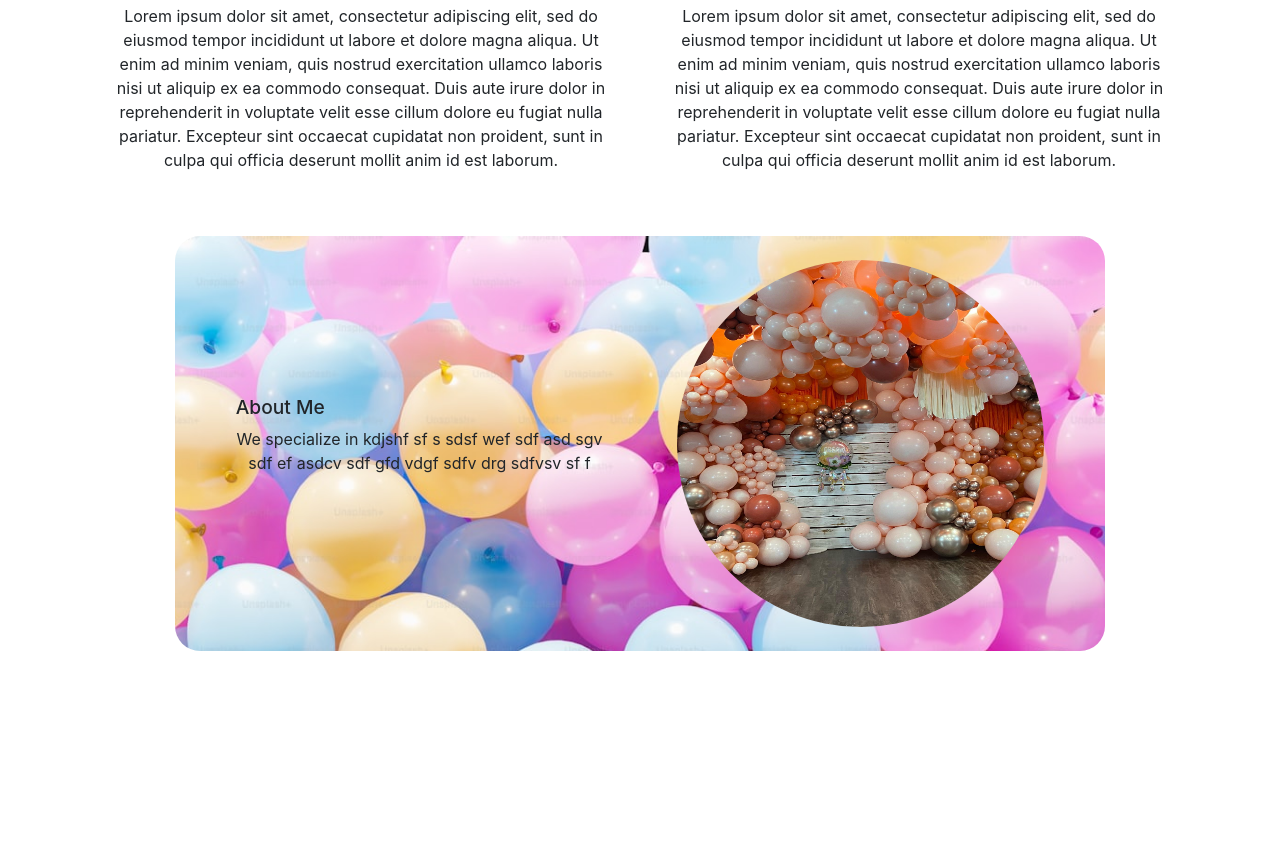
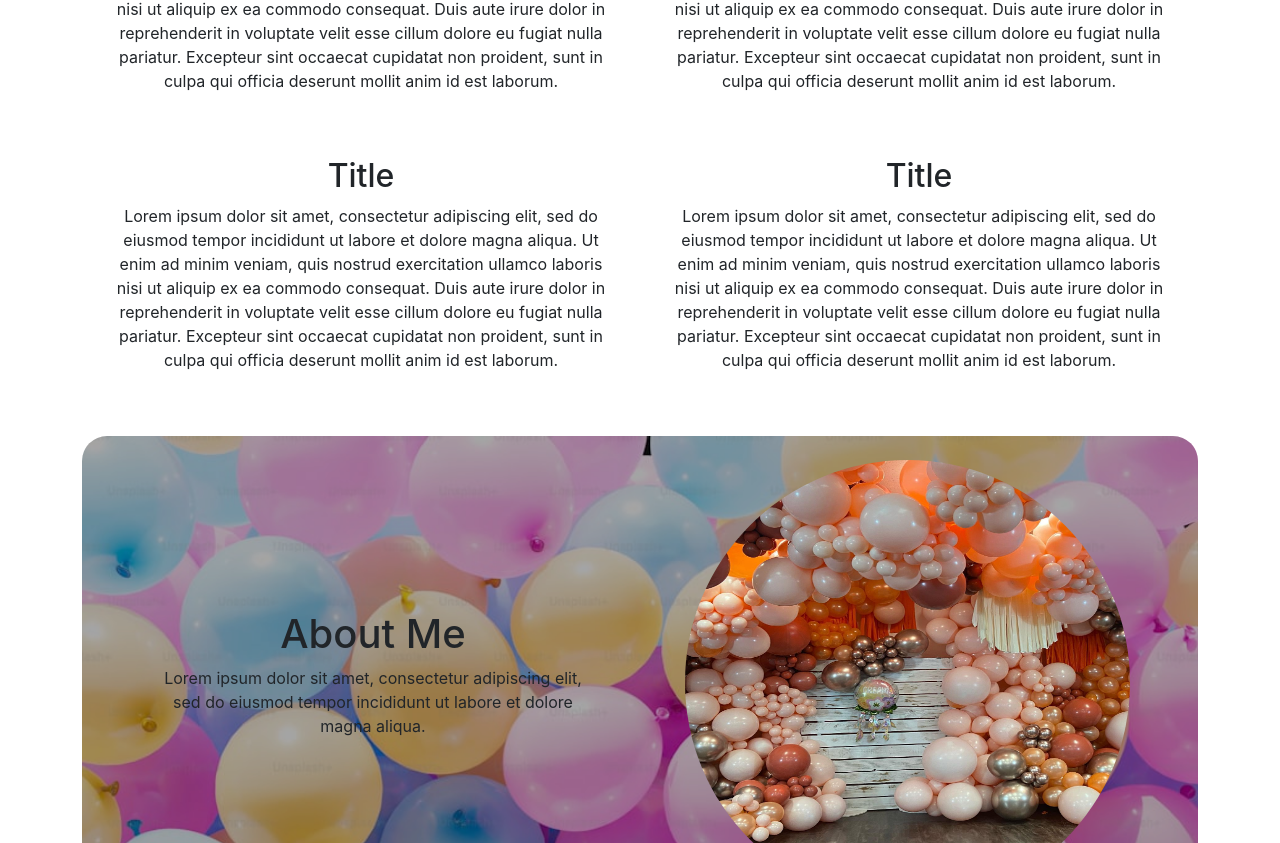
Before and after one commit to Tavera15/FiveWondersBalloon-client, a React (Create React App) app: page / in a window 1280 px wide. Shown: the part 2601-3444 px from the top of the page. Before the commit the page ends 3276 px from the top, so only its background shows below. Built offline with nearby package versions, Linux system fonts and the light colour scheme.

Commit message:
updated shader

```diff
--- a/src/App.js
+++ b/src/App.js
@@ -1,12 +1,14 @@
 import './App.css';
 import HomePage from './Pages/HomePage/HomePage';
 import NavigationBar from './Components/Navigation Bar/NavigationBar';
+import Footer from './Components/Footer/Footer';
 
 function App() {
   return (
     <div className="App">
         <NavigationBar />
         <HomePage />
+        <Footer />
     </div>
   );
 }
--- /dev/null
+++ b/src/Components/Footer/Footer.css
@@ -0,0 +1,20 @@
+
+.footer{
+    background-color: rgba(245,241,238,1);
+}
+
+.inner-footer{
+    display: flex;
+    flex-direction: row;
+    flex-wrap: wrap;
+    justify-content: space-evenly;
+    align-items: center;
+}
+
+.footer-img-container{
+    height: 15rem;
+}
+
+.footer-img-container img{
+    height: 100%;
+}
--- /dev/null
+++ b/src/Components/Footer/Footer.js
@@ -0,0 +1,19 @@
+import React from "react";
+import logo from "../../images/logo.jpeg";
+import "./Footer.css";
+
+function Footer()
+{
+    return(
+        <div className="p-4 footer">
+            <div className="container inner-footer">
+                <div className="footer-img-container">
+                    <img alt="logo" src={logo} />
+                </div>
+                <h3>Book Today: 000-000-0000</h3>
+            </div>
+        </div>
+    )
+}
+
+export default Footer;
--- a/src/Components/ServiceCard/ServiceCard.css
+++ b/src/Components/ServiceCard/ServiceCard.css
@@ -7,6 +7,14 @@
     align-items: center;
 }
 
+.service-card img{
+    background-position: 50% 50%;
+    border-radius: 50%;
+    object-fit: cover;
+    border-radius: 50%;
+    aspect-ratio: 1/1;
+}
+
 .zz-left{
     flex-direction: row-reverse !important;
 }
--- a/src/Components/ServiceCard/ServiceCard.js
+++ b/src/Components/ServiceCard/ServiceCard.js
@@ -6,7 +6,7 @@ function ServiceCard(props)
 {
     return(
         <div className={`service-card " + ${props.zzLeft ? "zz-left" : ""}`}>
-            <div className="p-4 col-12 col-sm-5">
+            <div className="p-4 col-12 col-sm-4">
                 <img className="col-12" src={temp} />
             </div>
 
--- a/src/Pages/HomePage/HomePage.css
+++ b/src/Pages/HomePage/HomePage.css
@@ -21,6 +21,7 @@
     height: inherit;
     background-color: rgba(255, 255, 255, 1);
     background-color: rgba(0,0,0,.35);
+    width: 100%;
 }
 
 .intro-text-container{
@@ -122,18 +123,22 @@
     padding: 2rem;
 }
 
-.what-we-do{
+.flex-center{
+    flex-wrap: wrap;
+    display: flex;
+    flex-direction: row;
+    justify-content: center;
+    align-items: center;
 }
 
 .details-card{
     background-image: url("/./src/images/card2.jpeg");
     background-repeat: no-repeat;
     background-size: cover;
-    flex-wrap: wrap;
-    display: flex;
-    flex-direction: row;
-    justify-content: center;
-    align-items: center;
+    border-radius: 25px;
+}
+
+.inner-details-card{
     border-radius: 25px;
 }
 
@@ -151,8 +156,7 @@
 }
 
 .details-text{
-    font-size: 1.2rem;
-    text-align: left;
+    text-align: center;
 }
 
 .specialties{
@@ -173,3 +177,16 @@
     justify-content: center;
     align-items: center;
 }
+
+.our-work{
+    padding: 3rem 0;
+    background-color: rgba(121,180,188,255);
+}
+
+.carousel-item img{
+    object-fit: cover;
+    object-position: center;
+    height: 65vh;
+    overflow: hidden;
+    border-radius: 25px;
+}
--- a/src/Pages/HomePage/HomePage.js
+++ b/src/Pages/HomePage/HomePage.js
@@ -2,6 +2,7 @@ import React from "react";
 import "./HomePage.css";
 import "../../images/introservices.jpeg";
 import wwd from "../../images/card1.jpeg"
+import wwd2 from "../../images/card2.jpeg"
 import logo from "../../images/logo.jpeg"
 import { Button } from "react-bootstrap";
 import QualityCard from "../../Components/QualityCard/QualityCard";
@@ -81,19 +82,22 @@ function HomePage()
                 <QualityCard />
             </div>
 
-            <div className="what-we-do">
+            <div className="what-wec-do">
 
                 <div className="container">
-                    <div className="details-card p-4 container col-12 col-md-10">
+                    <div className="what-we-do details-card">
+                        <div className="p-4 intro-shade flex-center inner-details-card col-12 col-md-10">
+
                         <div className="col-12 col-md-5">
-                            <h2 className="details-text col-12">
+                            <h1 className="details-text col-12">
                                 About Me
-                            </h2>
+                            </h1>
 
-                            <p>We specialize in kdjshf sf s sdsf wef sdf asd sgv sdf ef asdcv sdf gfd  vdgf sdfv drg sdfvsv sf f</p>
+                            <p> Lorem ipsum dolor sit amet, consectetur adipiscing elit, sed do eiusmod tempor incididunt ut labore et dolore magna aliqua. </p>
                         </div>
                         <div className="col-0 col-md-1"></div>
                         <img className="col-8 col-md-5 details-card-img" src={wwd} alt="logo"/>
+                        </div>
                     </div>
                 </div>
 
@@ -101,25 +105,32 @@ function HomePage()
 
         </div>
 
-            <div className="balloon-arcs">
-
+        <div className="our-work">
+            <div className="container">
+                <h1 className="mb-5">Our Work</h1>
+                <div id="carouselExampleFade" className="carousel slide carousel-fade">
+                    <div className="carousel-inner">
+                        <div className="carousel-item active">
+                            <img src={wwd} className="d-block w-100" alt="..." />
+                        </div>
+                        <div className="carousel-item">
+                            <img src={wwd2} className="d-block w-100" alt="..." />
+                        </div>
+                        <div className="carousel-item">
+                            <img src={logo} className="d-block w-100" alt="..." />
+                        </div>
+                    </div>
+                    <button className="carousel-control-prev" type="button" data-bs-target="#carouselExampleFade" data-bs-slide="prev">
+                        <span className="carousel-control-prev-icon" aria-hidden="true"></span>
+                        <span className="visually-hidden">Previous</span>
+                    </button>
+                    <button className="carousel-control-next" type="button" data-bs-target="#carouselExampleFade" data-bs-slide="next">
+                        <span className="carousel-control-next-icon" aria-hidden="true"></span>
+                        <span className="visually-hidden">Next</span>
+                    </button>
+                </div>
             </div>
-
-            <div className="balloon-garlands">
-
-            </div>
-
-            <div className="installations">
-
-            </div>
-
-            <div className="walls">
-
-            </div>
-
-            <div className="areas-of-service">
-
-            </div>
+        </div>
         </div>
     )
 }
```
